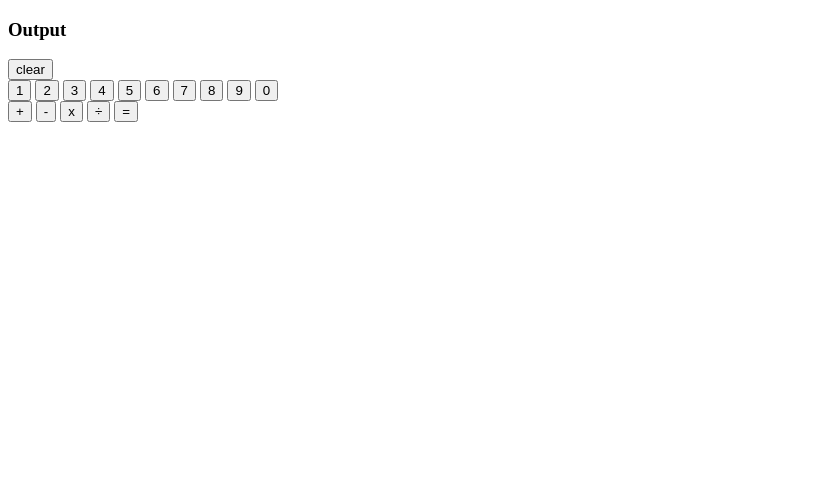
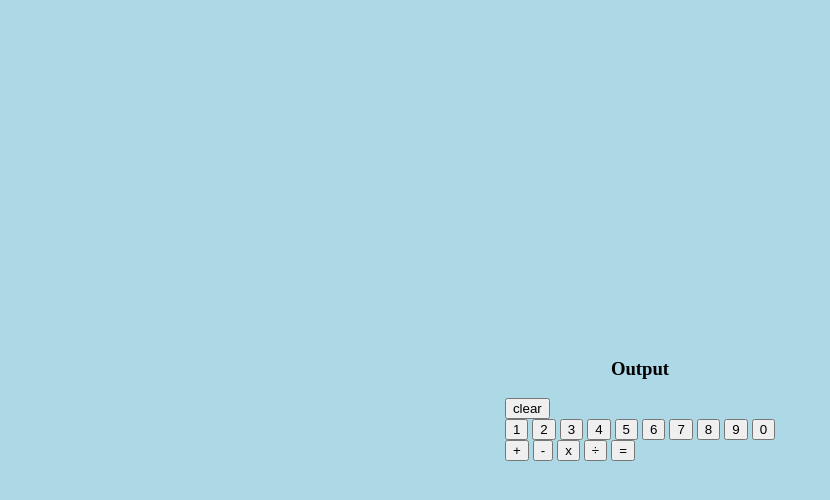
Before and after one commit to umich2020/Calculator, a plain HTML site: page index.html in a window 1280 px wide. Shown: the whole page, without its empty margins (0-830 px from the left). Drawn offline with Linux system fonts and the light colour scheme.

Commit message:
centered items, css to do

```diff
--- a/index.html
+++ b/index.html
@@ -4,6 +4,7 @@
         <meta charset="utf-8">
         <title>Calculator</title>
         <script src="./javascript.js" defer></script>
+        <link rel="stylesheet" href="styles.css">
     </head>
     <body>
         <div id="container">
--- /dev/null
+++ b/styles.css
@@ -0,0 +1,14 @@
+body {
+    background-color: lightblue;
+    height: 100vh;
+    display: flex;
+    flex-direction: column;
+    justify-content: center;
+    margin: 0;}
+
+#container {
+    display: flex;
+    flex-direction: column;
+    align-items: center;
+
+}
```
